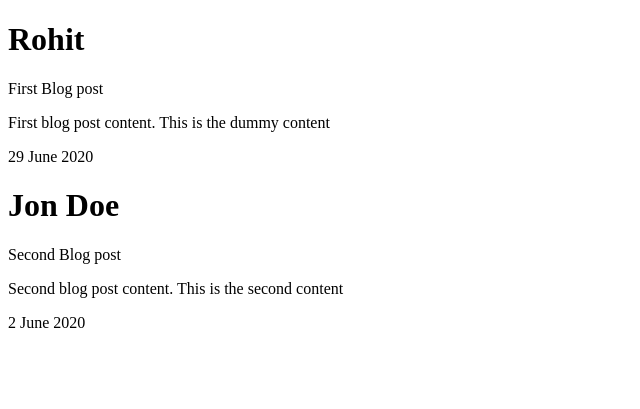
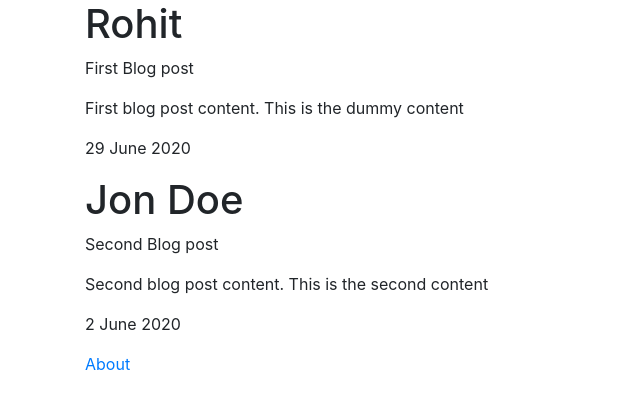
Before and after one commit to rohitksingh/Flask-Code-Repository, a Flask app: page / in a window 1280 px wide. Shown: the top 409 px of the page, without its empty margins (0-640 px from the left). Run offline with Flask 2, Linux system fonts and the light colour scheme; some libraries are stand-ins or nearby versions.

Commit message:
Added bootstap in base template layout

```diff
--- a/templates/home.html
+++ b/templates/home.html
@@ -1,11 +1,10 @@
 {% extends 'layout.html'%}
 {% block content %}
-<h1>
     {% for post in posts %}
         <h1>{{post.author}}</h1>
         <p>{{post.tittle}}</p>
         <p>{{post.content}}</p>
         <p>{{post.date_posted}}</p>
-        {% endfor %}
-</h1>
+    {% endfor %}
+    <a href="/about">About</a>
 {% endblock %}
--- a/templates/layout.html
+++ b/templates/layout.html
@@ -1,9 +1,20 @@
 <!DOCTYPE html>
 <html>
     <head>
+        <meta charset="utf-8">
+        <meta name="viewport" content="width=device-width, initial-scale=1, shrink-to-fit=no">
+
+        <!-- Bootstrap CSS -->
+        <link rel="stylesheet" href="https://maxcdn.bootstrapcdn.com/bootstrap/4.0.0/css/bootstrap.min.css" integrity="sha384-Gn5384xqQ1aoWXA+058RXPxPg6fy4IWvTNh0E263XmFcJlSAwiGgFAW/dAiS6JXm" crossorigin="anonymous">
+
     </head>
     <body>
-        {% block content %}
-        {% endblock %}
+        <div class="container">
+            {% block content %}
+            {% endblock %}
+        </div>
+        <script src="https://code.jquery.com/jquery-3.2.1.slim.min.js" integrity="sha384-KJ3o2DKtIkvYIK3UENzmM7KCkRr/rE9/Qpg6aAZGJwFDMVNA/GpGFF93hXpG5KkN" crossorigin="anonymous"></script>
+        <script src="https://cdnjs.cloudflare.com/ajax/libs/popper.js/1.12.9/umd/popper.min.js" integrity="sha384-ApNbgh9B+Y1QKtv3Rn7W3mgPxhU9K/ScQsAP7hUibX39j7fakFPskvXusvfa0b4Q" crossorigin="anonymous"></script>
+        <script src="https://maxcdn.bootstrapcdn.com/bootstrap/4.0.0/js/bootstrap.min.js" integrity="sha384-JZR6Spejh4U02d8jOt6vLEHfe/JQGiRRSQQxSfFWpi1MquVdAyjUar5+76PVCmYl" crossorigin="anonymous"></script>
     </body>
 </html>
```
